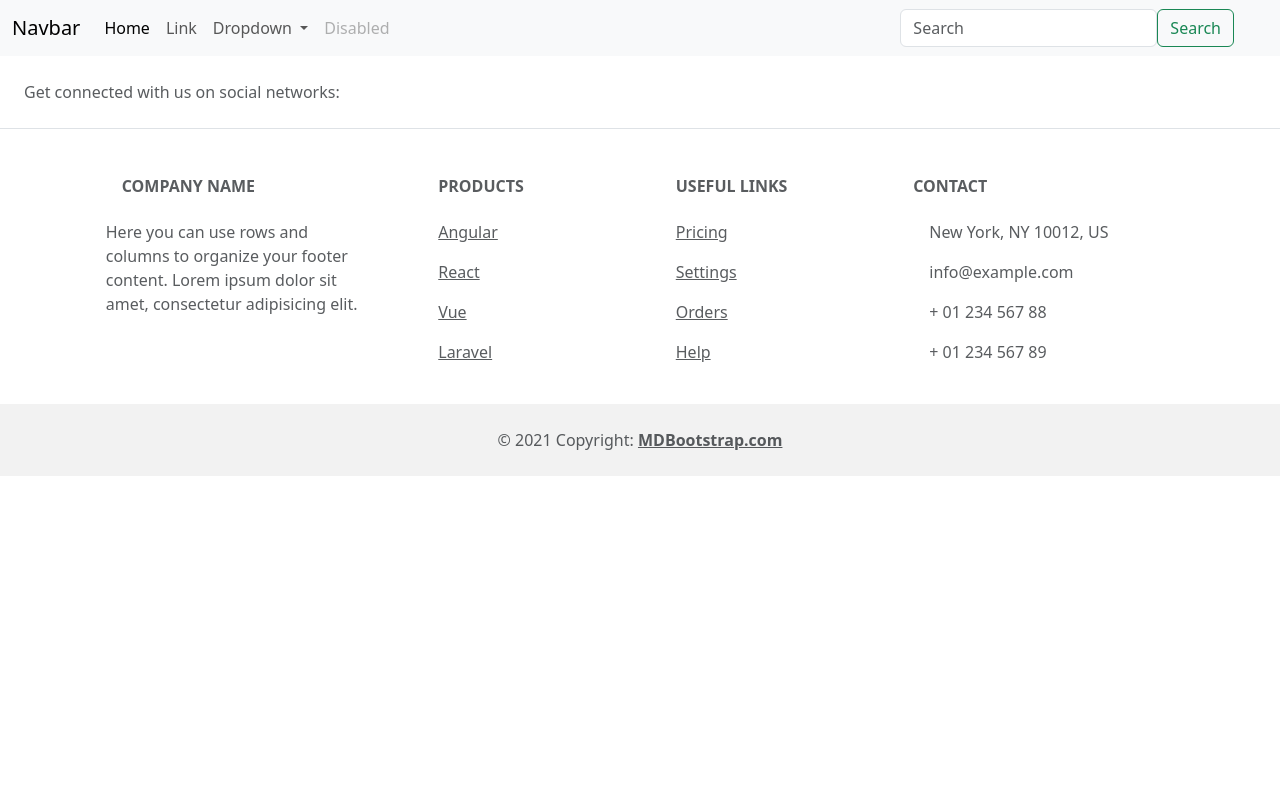
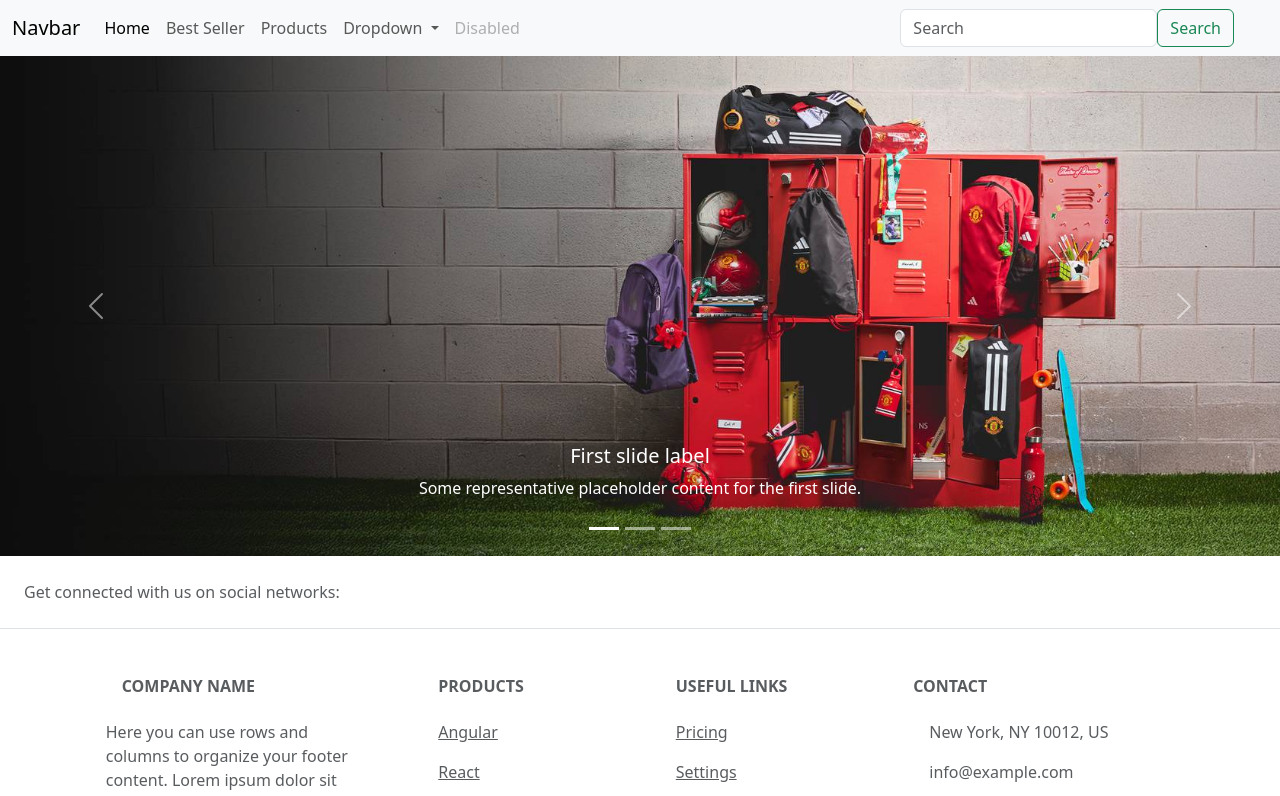
Before and after one commit to Abdelrhmann-Tarek/Top-Sport-Angular-E-Commerce, an Angular app: page /home in a window 1280 px wide. Before the commit this address led to /. Shown: the top 796 px of the page. Built offline with nearby package versions, Linux system fonts and the light colour scheme; some icons are missing.

Commit message:
add routes

```diff
--- a/src/app/app.routes.ts
+++ b/src/app/app.routes.ts
@@ -1,6 +1,10 @@
 import { Routes } from '@angular/router';
 import { BestSeller } from '../copmonents/best-seller/best-seller';
+import { Home } from '../copmonents/home/home';
 
 export const routes: Routes = [{
     path : 'best-seller',component:BestSeller
+},{
+    path : 'home',component : Home
+
 }];
--- a/src/copmonents/home/home.ts
+++ b/src/copmonents/home/home.ts
@@ -1,9 +1,10 @@
 import { Component } from '@angular/core';
 import { Slider } from "../slider/slider";
+import { Grid } from "../grid/grid";
 
 @Component({
   selector: 'app-home',
-  imports: [Slider],
+  imports: [Slider, Grid],
   templateUrl: './home.html',
   styleUrl: './home.css'
 })
--- a/src/copmonents/nav-bar/nav-bar.html
+++ b/src/copmonents/nav-bar/nav-bar.html
@@ -15,10 +15,13 @@
     <div class="collapse navbar-collapse" id="navbarSupportedContent">
       <ul class="navbar-nav me-auto mb-2 mb-lg-0">
         <li class="nav-item">
-          <a class="nav-link active" aria-current="page" href="#">Home</a>
+          <a class="nav-link active" aria-current="page" routerLink="home">Home</a>
         </li>
         <li class="nav-item">
-          <a class="nav-link" href="#">Link</a>
+          <a class="nav-link" routerLink="best-seller">Best Seller</a>
+        </li>
+        <li>
+          <a class="nav-link" routerLink="best-seller">Products</a>
         </li>
         <li class="nav-item dropdown">
           <a
--- a/src/copmonents/nav-bar/nav-bar.ts
+++ b/src/copmonents/nav-bar/nav-bar.ts
@@ -1,9 +1,10 @@
 import { CommonModule } from '@angular/common';
 import { Component } from '@angular/core';
+import { RouterLink } from "@angular/router";
 
 @Component({
   selector: 'app-nav-bar',
-  imports: [CommonModule],
+  imports: [CommonModule, RouterLink],
   templateUrl: './nav-bar.html',
   styleUrl: './nav-bar.css'
 })
```
Also changed, not shown: src/directive/hover-card.ts (added, +10 -0 lines), 1 other file (tests, documents, lock files or other folders).
